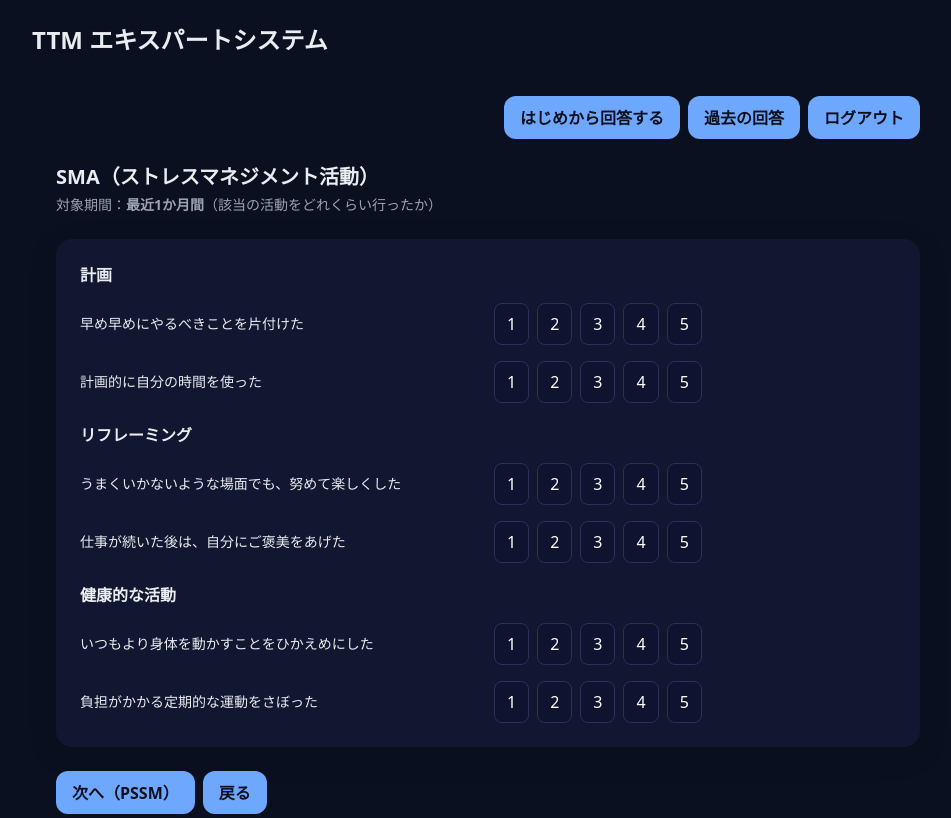
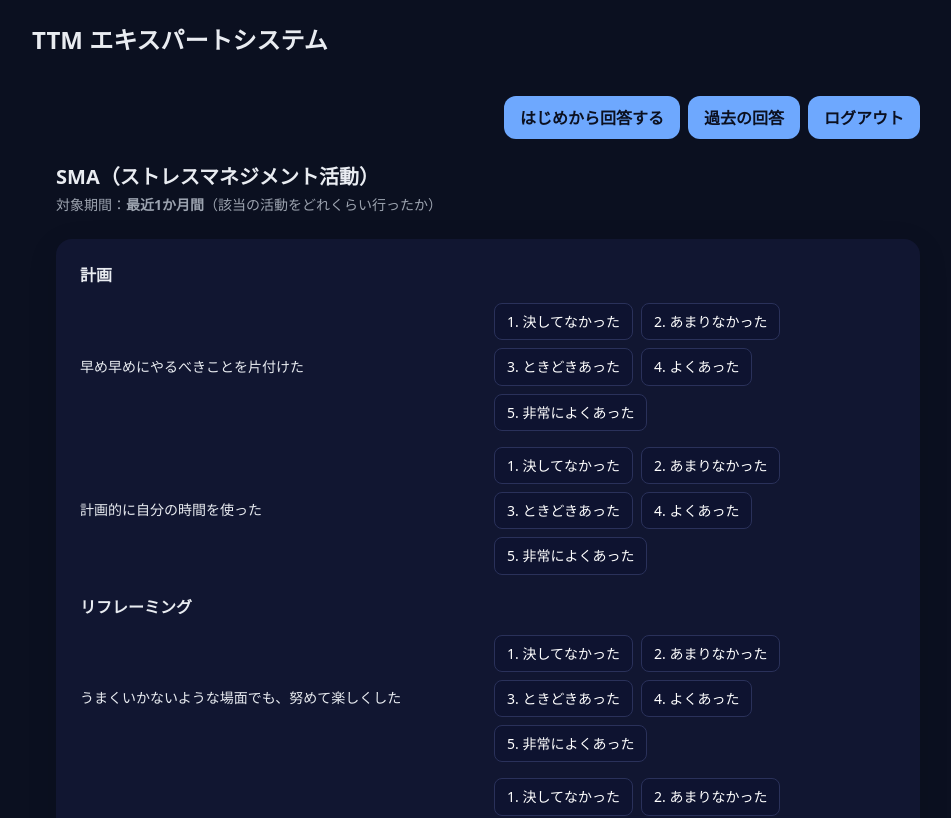
Before and after one commit to kanaetani92-jpg/ttmes, a Next.js app: page /assess/sma in a window 1280 px wide. Shown: the top 818 px of the page, without its empty margins (152-1103 px from the left). Built offline with nearby package versions, Linux system fonts and the light colour scheme; no server answers; sample sign-in values are in the browser's storage.

Commit message:
Show SMA Likert labels

```diff
--- a/src/app/assess/pdsm/page.tsx
+++ b/src/app/assess/pdsm/page.tsx
@@ -7,6 +7,13 @@ import { Likert5 } from '@/components/forms/Likert5';
 
 const PROS = ['自分をもっと良く思える', '自分の生活をもっとコントロールできる', '人間関係がもっと良くなる'];
 const CONS = ['時間が足りなくなる', '毎日の生活に支障をきたす', '費用がかかる'];
+const PDSM_CHOICES = [
+  '1. まったく重要でない',
+  '2. あまり重要でない',
+  '3. 少し重要である',
+  '4. かなり重要である',
+  '5. 非常に重要である',
+];
 
 export default function PdsmPage() {
   const searchParams = useSearchParams();
@@ -29,6 +36,7 @@ export default function PdsmPage() {
                 value={data.pdsm.pros[index]}
                 onChange={(v) => setLikert('pdsm.pros', index, v)}
                 disabled={reviewMode}
+                labels={PDSM_CHOICES}
               />
             </div>
           ))}
@@ -42,6 +50,7 @@ export default function PdsmPage() {
                 value={data.pdsm.cons[index]}
                 onChange={(v) => setLikert('pdsm.cons', index, v)}
                 disabled={reviewMode}
+                labels={PDSM_CHOICES}
               />
             </div>
           ))}
--- a/src/app/assess/ppsm/page.tsx
+++ b/src/app/assess/ppsm/page.tsx
@@ -5,17 +5,26 @@ import { useSearchParams } from 'next/navigation';
 import { useAssessment } from '@/components/AssessmentStore';
 import { Likert5 } from '@/components/forms/Likert5';
 
+const EXP = [
+  'ストレスをコントロールする健康的なやり方についての情報を求めた',
+  'ストレスマネジメントのやり方を，自由に話し合える雰囲気になっていることに気づいた',
+  'ストレスによる問題をひどく身をもって感じた',
+  '健康的なやり方でストレスをコントロールしたとき，自分を好ましく感じた',
+  '自分へのストレスが他の人にどのような影響を与えているのかしっかり考えた',
+];
 const BEH = [
-  'ストレスを感じ始めたときは、リラックスするために休憩をとった',
-  'ストレスを感じたとき、何か楽しみが持てるようなこと（例えば、好きなTV番組を録画するなど）を日頃から用意しておいた',
-  '自分へのストレスが他の人にどのような影響を与えているのか、しっかり考えた',
-  '私がストレスをどのようにコントロールしているかについて、コメントしてくれる人が少なくともひとりはいた',
+  'ストレスをコントロールするために積極的になることを自分に誓った',
+  'ストレスを感じ始めたとき、楽しめるような健康的な活動に切りかえた',
+  '私がストレスをどのようにコントロールしているかについて、コメントしてくれる人が少なくとも一人はいた',
+  '健康的なやり方でストレスをコントロールできるように準備をした（予定を立てるなど）',
+  '健康的なやり方でストレスをコントロールできたとき、ごほうびをもらった（自分または他人から）',
 ];
-const EXP = [
-  'ストレスを感じた時にもっと肯定的に考えることを思い出させるものを持っていた',
-  'ストレスマネジメントのやり方を自由に話し合える雰囲気になっていることに気づいた',
-  'ストレスを感じ始めたとき、楽しめる健康的な活動に切りかえた',
-  'ストレスによる問題をひどく身をもって感じた',
+const PPSM_CHOICES = [
+  '1. 全くなかった',
+  '2. あまりなかった',
+  '3. ときどきあった',
+  '4. よくあった',
+  '5. 非常によくあった',
 ];
 
 export default function PpsmPage() {
@@ -26,7 +35,7 @@ export default function PpsmPage() {
   return (
     <div className="space-y-6">
       <header className="space-y-1">
-        <h2 className="text-xl font-bold">PPSM（変容プロセス；8項目版）</h2>
+        <h2 className="text-xl font-bold">PPSM（変容プロセス；10項目版）</h2>
         <p className="text-sm text-gray-400">対象期間：<b>最近30日以内（今日を含む）</b>（その間の頻度）</p>
       </header>
       <section className="card space-y-5 p-6">
@@ -39,6 +48,7 @@ export default function PpsmPage() {
                 value={data.ppsm.experiential[index]}
                 onChange={(v) => setLikert('ppsm.experiential', index, v)}
                 disabled={reviewMode}
+                labels={PPSM_CHOICES}
               />
             </div>
           ))}
@@ -52,6 +62,7 @@ export default function PpsmPage() {
                 value={data.ppsm.behavioral[index]}
                 onChange={(v) => setLikert('ppsm.behavioral', index, v)}
                 disabled={reviewMode}
+                labels={PPSM_CHOICES}
               />
             </div>
           ))}
--- a/src/app/assess/pssm/page.tsx
+++ b/src/app/assess/pssm/page.tsx
@@ -11,6 +11,13 @@ const QUESTIONS = [
   '人との関わりの中で、問題を抱えているとき',
   '友達や家族から嫌な思いをさせられているとき',
   '仕事や勉強の負担が多いと感じるとき',
+];
+const PSSM_CHOICES = [
+  '1. まったくやれる自信がない',
+  '2. あまりやれる自信がない',
+  '3. すこしやれる自信がある',
+  '4. かなりやれる自信がある',
+  '5. かならずやれる自信がある',
 ];
 
 export default function PssmPage() {
@@ -32,6 +39,7 @@ export default function PssmPage() {
               value={data.pssm[index]}
               onChange={(v) => setLikert('pssm', index, v)}
               disabled={reviewMode}
+              labels={PSSM_CHOICES}
             />
           </div>
         ))}
--- a/src/app/assess/risci/page.tsx
+++ b/src/app/assess/risci/page.tsx
@@ -14,6 +14,13 @@ const COPING = [
   'トラブルをうまく解決できた',
   '思いがけない問題に直面しても対応できた',
   '大変な状況に出会っても対応できた',
+];
+const RISCI_CHOICES = [
+  '1. 決してなかった',
+  '2. あまりなかった',
+  '3. ときどきあった',
+  '4. よくあった',
+  '5. 非常によくあった',
 ];
 
 export default function RisciPage() {
@@ -37,6 +44,7 @@ export default function RisciPage() {
                 value={data.risci.stress[index]}
                 onChange={(v) => setLikert('risci.stress', index, v)}
                 disabled={reviewMode}
+                labels={RISCI_CHOICES}
               />
             </div>
           ))}
@@ -50,6 +58,7 @@ export default function RisciPage() {
                 value={data.risci.coping[index]}
                 onChange={(v) => setLikert('risci.coping', index, v)}
                 disabled={reviewMode}
+                labels={RISCI_CHOICES}
               />
             </div>
           ))}
--- a/src/app/assess/sma/page.tsx
+++ b/src/app/assess/sma/page.tsx
@@ -8,6 +8,13 @@ import { Likert5 } from '@/components/forms/Likert5';
 const PLAN = ['早め早めにやるべきことを片付けた', '計画的に自分の時間を使った'];
 const REFRAME = ['うまくいかないような場面でも、努めて楽しくした', '仕事が続いた後は、自分にご褒美をあげた'];
 const HEALTHY = ['いつもより身体を動かすことをひかえめにした', '負担がかかる定期的な運動をさぼった'];
+const SMA_CHOICES = [
+  '1. 決してなかった',
+  '2. あまりなかった',
+  '3. ときどきあった',
+  '4. よくあった',
+  '5. 非常によくあった',
+];
 
 export default function SmaPage() {
   const searchParams = useSearchParams();
@@ -30,6 +37,7 @@ export default function SmaPage() {
                 value={data.sma.planning[index]}
                 onChange={(v) => setLikert('sma.planning', index, v)}
                 disabled={reviewMode}
+                labels={SMA_CHOICES}
               />
             </div>
           ))}
@@ -43,6 +51,7 @@ export default function SmaPage() {
                 value={data.sma.reframing[index]}
                 onChange={(v) => setLikert('sma.reframing', index, v)}
                 disabled={reviewMode}
+                labels={SMA_CHOICES}
               />
             </div>
           ))}
@@ -56,6 +65,7 @@ export default function SmaPage() {
                 value={data.sma.healthy[index]}
                 onChange={(v) => setLikert('sma.healthy', index, v)}
                 disabled={reviewMode}
+                labels={SMA_CHOICES}
               />
             </div>
           ))}
--- a/src/components/forms/Likert5.tsx
+++ b/src/components/forms/Likert5.tsx
@@ -6,18 +6,19 @@ type Props = {
   value: Likert5Value;
   onChange: (value: Likert5) => void;
   disabled?: boolean;
+  labels?: readonly string[];
 };
 
-export function Likert5({ value, onChange, disabled }: Props) {
+export function Likert5({ value, onChange, disabled, labels }: Props) {
   return (
     <div className="flex flex-wrap gap-2">
-      {[1, 2, 3, 4, 5].map((v) => (
+      {[1, 2, 3, 4, 5].map((v, index) => (
         <button
           key={v}
           type="button"
           disabled={disabled}
           aria-pressed={value === v}
-          className={`rounded-lg border px-3 py-2 transition ${
+          className={`rounded-lg border px-3 py-2 text-left text-sm leading-snug transition whitespace-normal ${
             value === v
               ? 'border-blue-400 bg-blue-500 text-black'
               : 'border-[#2a315a] bg-[#0e1330] text-white'
@@ -33,7 +34,7 @@ export function Likert5({ value, onChange, disabled }: Props) {
             onChange(v as Likert5);
           }}
         >
-          {v}
+          {labels?.[index] ?? String(v)}
         </button>
       ))}
     </div>
--- a/src/lib/assessment.ts
+++ b/src/lib/assessment.ts
@@ -27,7 +27,10 @@ export const createDefaultAssessment = (): AssessmentData => ({
   sma: { planning: [null, null], reframing: [null, null], healthy: [null, null] },
   pssm: [null, null, null, null, null],
   pdsm: { pros: [null, null, null], cons: [null, null, null] },
-  ppsm: { experiential: [null, null, null, null], behavioral: [null, null, null, null] },
+  ppsm: {
+    experiential: [null, null, null, null, null],
+    behavioral: [null, null, null, null, null],
+  },
 });
 
 export const cloneAssessmentData = (data: AssessmentData): AssessmentData => ({
```
